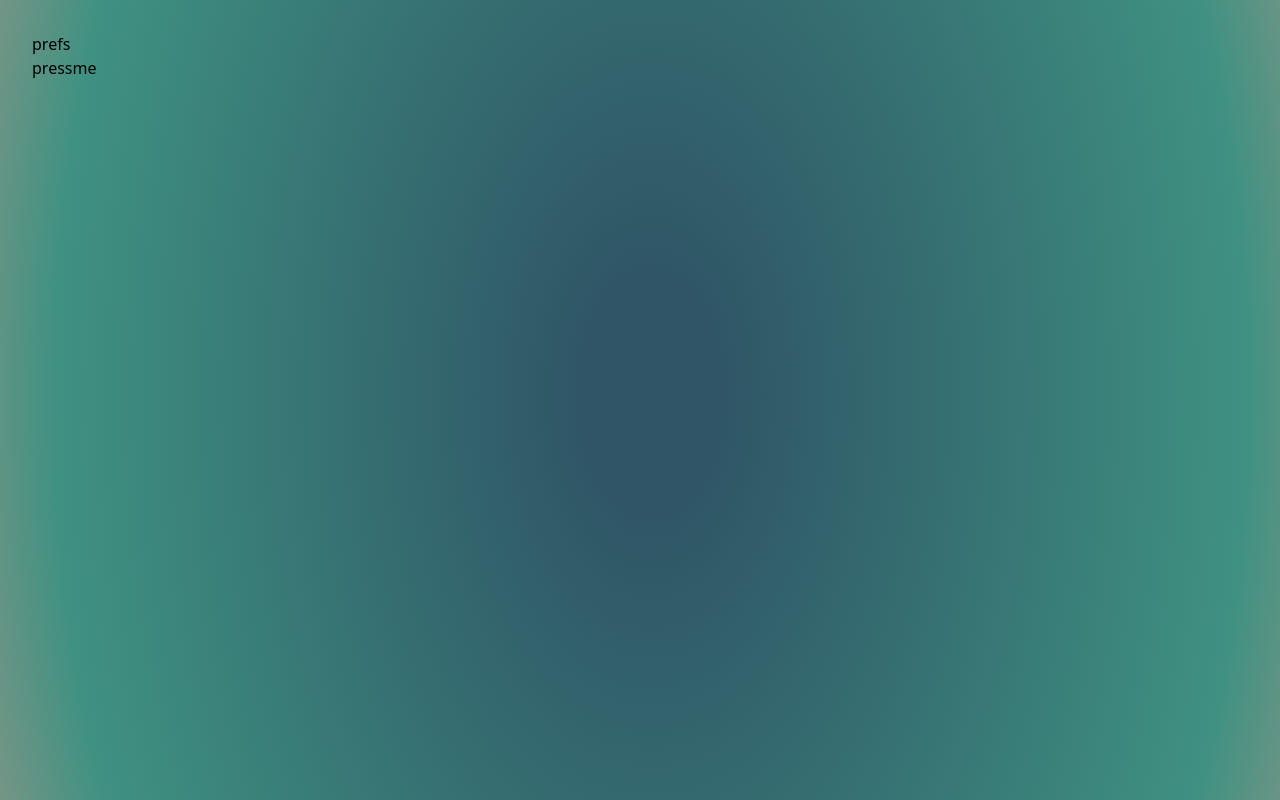
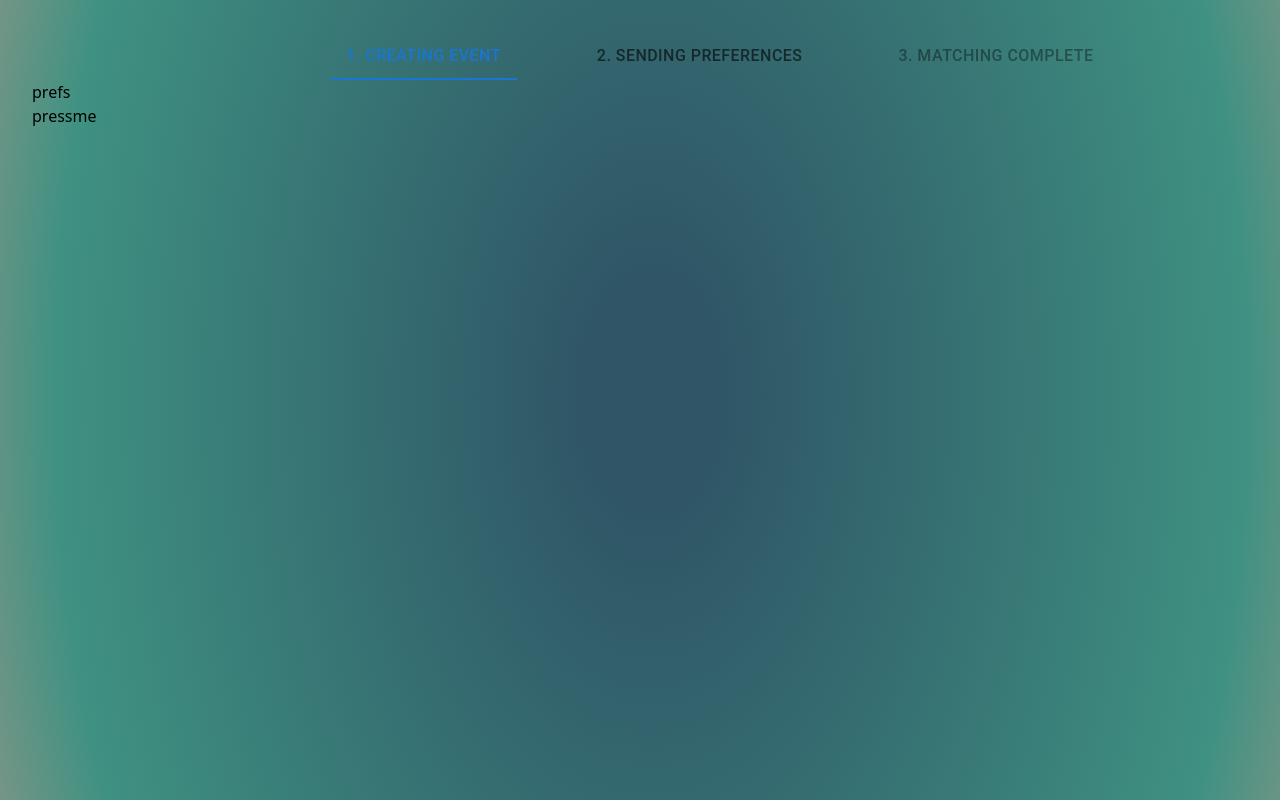
Before and after one commit to Suchpuns/matchme, a React (Vite) app in the folder frontend/: page /admin/1/preference in a window 1280 px wide. Shown: the top 800 px of the page. Built offline with nearby package versions, Linux system fonts and the light colour scheme.

Commit message:
mui bc lazy

```diff
--- a/frontend/package.json
+++ b/frontend/package.json
@@ -10,6 +10,10 @@
     "preview": "vite preview"
   },
   "dependencies": {
+    "@emotion/react": "^11.11.4",
+    "@emotion/styled": "^11.11.0",
+    "@mui/icons-material": "^5.15.11",
+    "@mui/material": "^5.15.11",
     "react": "^18.2.0",
     "react-dom": "^18.2.0",
     "react-router-dom": "^6.22.2"
--- a/frontend/src/components/Header.tsx
+++ b/frontend/src/components/Header.tsx
@@ -0,0 +1,57 @@
+import { useState } from "react";
+import Tabs from '@mui/material/Tabs';
+import Tab from '@mui/material/Tab';
+
+
+const Header = () => {
+  const [activeTabIndex, setActiveTabIndex] = useState('0');
+
+  const handleChange = (_event: React.SyntheticEvent, newValue: string) => {
+    setActiveTabIndex(newValue);
+  }
+
+  const renderTabs = () => {
+    switch (activeTabIndex) {
+      case '0':
+        console.log("hiiii from 0");
+        return (
+          <Tabs onChange={handleChange} value={activeTabIndex} centered>
+            <Tab label="1. Creating Event" value='0' sx={styles.font}/>
+            <Tab label="2. Sending Preferences" value='1' sx={styles.font}/>
+            <Tab label="3. Matching Complete" value='2' sx={styles.font} disabled/>
+          </Tabs>
+        );
+      case '1':
+        return (
+          <Tabs onChange={handleChange} value={activeTabIndex} centered>
+            <Tab label="1. Creating Event" value='0' sx={styles.font} disabled/>
+            <Tab label="2. Sending Preferences" value='1' sx={styles.font}/>
+            <Tab label="3. Matching Complete" value='2' sx={styles.font}/>
+          </Tabs>
+        );
+      case '2':
+        return (
+          <Tabs onChange={handleChange} value={activeTabIndex} centered>
+            <Tab label="1. Creating Event" value='0' sx={styles.font} disabled/>
+            <Tab label="2. Sending Preferences" value='1' sx={styles.font}/>
+            <Tab label="3. Matching Complete" value='2' sx={styles.font}/>
+          </Tabs>
+        );
+    }
+  }
+
+  return(
+    <>
+      {renderTabs()}
+    </>
+  );
+}
+
+const styles = {
+  font: {
+    fontSize: '16px',
+    margin: '0em 2em'
+  }
+}
+
+export default Header;
--- a/frontend/src/pages/admin/EventPrefs.tsx
+++ b/frontend/src/pages/admin/EventPrefs.tsx
@@ -1,6 +1,9 @@
+import Header from "../../components/Header";
+
 const EventPrefs = () => {
     return (
       <>
+        <Header/>
         <p style={{color: 'black'}}>prefs</p>
         <button>pressme</button>
       </>
```
Also changed, not shown: frontend/src/data.txt, 1 other file (tests, documents, lock files or other folders).
